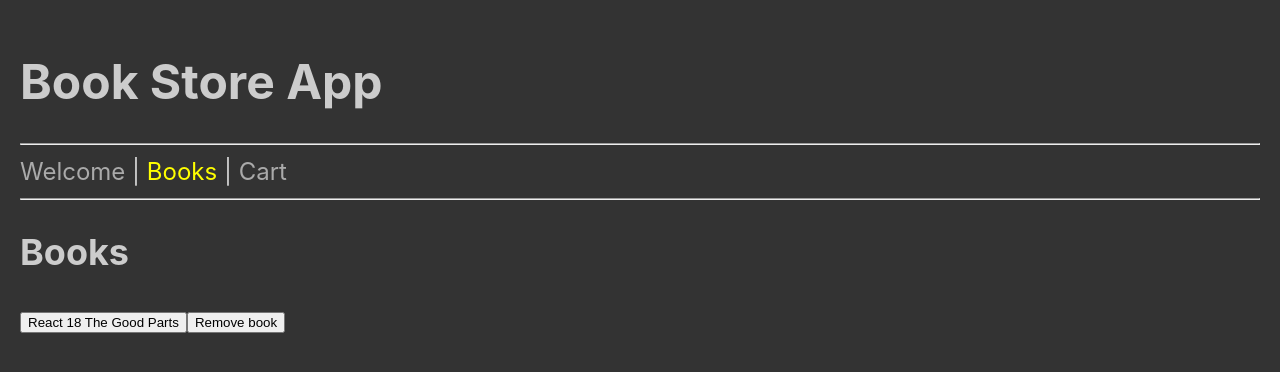
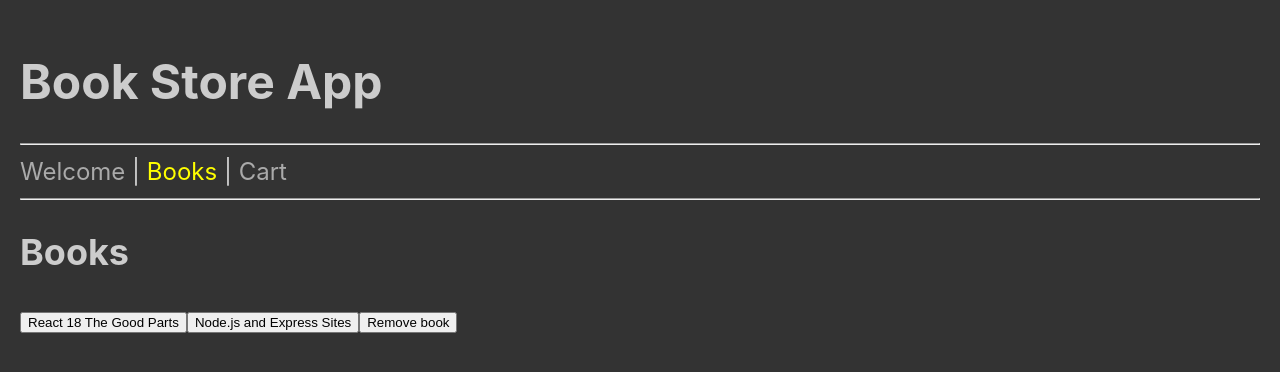
Before and after one commit to edwardtanguay/live-coding-d032-redux, a React (Vite) app: page /books in a window 1280 px wide. Shown: the top 372 px of the page. Built offline with nearby package versions, Linux system fonts and the light colour scheme.

Commit message:
two book buttons

```diff
--- a/src/features/cart/cartSlice.js
+++ b/src/features/cart/cartSlice.js
@@ -12,7 +12,7 @@ export const cartSlice = createSlice({
 			state.books.push(action.payload)
 		},
 		removeBook: (state) => {
-			// state.bookCounter -= 1;
+			state.books.pop();
 		}
 	}
 });
--- a/src/pages/PageBooks.jsx
+++ b/src/pages/PageBooks.jsx
@@ -8,6 +8,7 @@ export const PageBooks = () => {
 		<div className="page_books">
 			<h2>Books</h2>
 			<button onClick={() => dispatch({type: 'cart/addBook', payload: { title: "React 18 The Good Parts", price: 29.99} })}>React 18 The Good Parts</button>
+			<button onClick={() => dispatch({type: 'cart/addBook', payload: { title: "Node.js and Express Sites", price: 23.99} })}>Node.js and Express Sites</button>
 			<button onClick={()=> dispatch(removeBook())}>Remove book</button>
 		</div>
 	)
```
